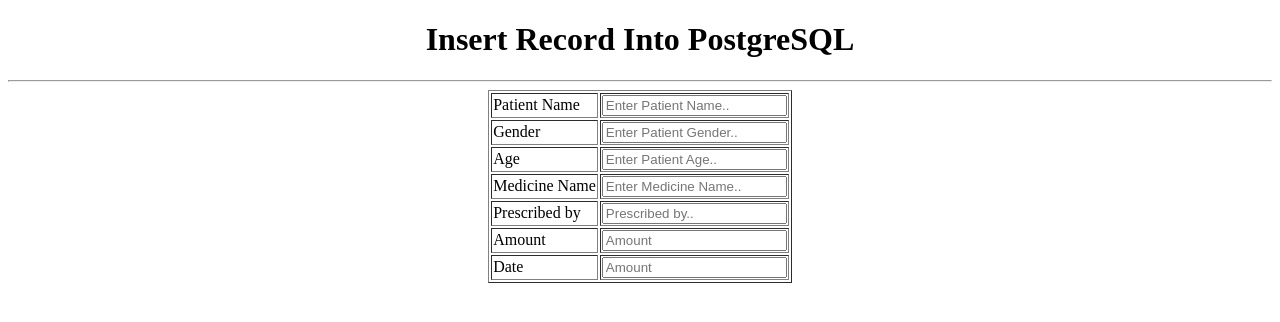
After one commit to BadHacker-007/CRUD-Operation-Healthcare-Prescription.-, a Django app: page /Insert in a window 1280 px wide. The commit adds this page. Shown: the top 322 px of the page. Run offline with Django 3.2, Linux system fonts and the light colour scheme.

Commit message:
added insert

```diff
--- /dev/null
+++ b/crudoperation/crudoperation/templates/Insert.html
@@ -0,0 +1,53 @@
+<!DOCTYPE html>
+<html lang="en">
+<head>
+    <meta charset="UTF-8">
+    <meta http-equiv="X-UA-Compatible" content="IE=edge">
+    <meta name="viewport" content="width=device-width, initial-scale=1.0">
+    <title>CRUD Operation</title>
+</head>
+<body>
+    <center>
+        <h1>Insert Record Into PostgreSQL</h1>
+        <hr/>
+        <form method="POST">
+            {% csrf_token %}
+        <table border="1">
+            <tr>
+                <td>Patient Name</td>
+                <td><input type="text" placeholder="Enter Patient Name.." name="patientname"></td>
+            </tr>
+            <tr>
+                <td>Gender</td>
+                <td><input type="text" placeholder="Enter Patient Gender.." name="gender"></td>
+            </tr>
+            <tr>
+                <td>Age</td>
+                <td><input type="text" placeholder="Enter Patient Age.." name="age"></td>
+            </tr>
+            <tr>
+                <td>Medicine Name</td>
+                <td><input type="text" placeholder="Enter Medicine Name.." name="medicinename"></td>
+            </tr>
+            <tr>
+                <td>Prescribed by</td>
+                <td><input type="text" placeholder="Prescribed by.." name="empname"></td>
+            </tr>
+            <tr>
+                <td>Amount</td>
+                <td><input type="text" placeholder="Amount" name="price"></td>
+            </tr>
+            <tr>
+                <td>Date</td>
+                <td><input type="text" placeholder="Amount" name="prescription_date"></td>
+            </tr>
+        </table>
+        {% if messages %}
+        {% for mess in messages %}
+        <b style="color: green";>{{mess}}</b>
+        {% endfor %}
+        {% endif %}
+    </form>
+    </center>
+</body>
+</html>
--- a/crudoperation/crudoperation/templates/index.html
+++ b/crudoperation/crudoperation/templates/index.html
@@ -10,6 +10,7 @@
     <center>
         <h1>CRUD With PostgreSQL</h1>
         <hr/>
+        <a href="{% url 'Insertemp' %}">Create New Prescription</a>
         <table border="1">
             <tr>
                 <th>Patient Id</th>
--- a/crudoperation/crudoperation/urls.py
+++ b/crudoperation/crudoperation/urls.py
@@ -19,5 +19,6 @@
 
 urlpatterns = [
     path('admin/', admin.site.urls),
-    path('',views.showemp),
+    path('',views.showemp,name="showemp"),
+    path('Insert',views.Insertemp,name="Insertemp"),
 ]
--- a/crudoperation/crudoperation/views.py
+++ b/crudoperation/crudoperation/views.py
@@ -1,6 +1,25 @@
 from django.shortcuts import render
 from .models import EmpModel
+from django.contrib import messages
 
 def showemp(request):
     showall=EmpModel.objects.all()
     return render(request,'index.html',{"data":showall})
+
+def Insertemp(request):
+    if request.method=="POST":
+        if request.POST.get('patientname') and request.POST.get('gender') and request.POST.get('age') and request.POST.get('medicinename') and request.POST.get('empname') and request.POST.get('price') and request.POST.get('prescription_date'):
+            saverecord=EmpModel()
+            saverecord.patientname=request.POST.get('patientname')
+            saverecord.gender=request.POST.get('gender')
+            saverecord.age=request.POST.get('age')
+            saverecord.medicinename=request.POST.get('medicinename')
+            saverecord.empname=request.POST.get('empname')
+            saverecord.price=request.POST.get('price')
+            saverecord.prescription_date=request.POST.get('prescription_date')
+            saverecord.save()
+            messages.success(request,'prescription'+saverecord.patientname+'Is Saved Successfully..!')
+            return render(request,'Insert.html')
+        else:
+            return render(request,'Insert.html')
+    return render(request,'Insert.html')
```
